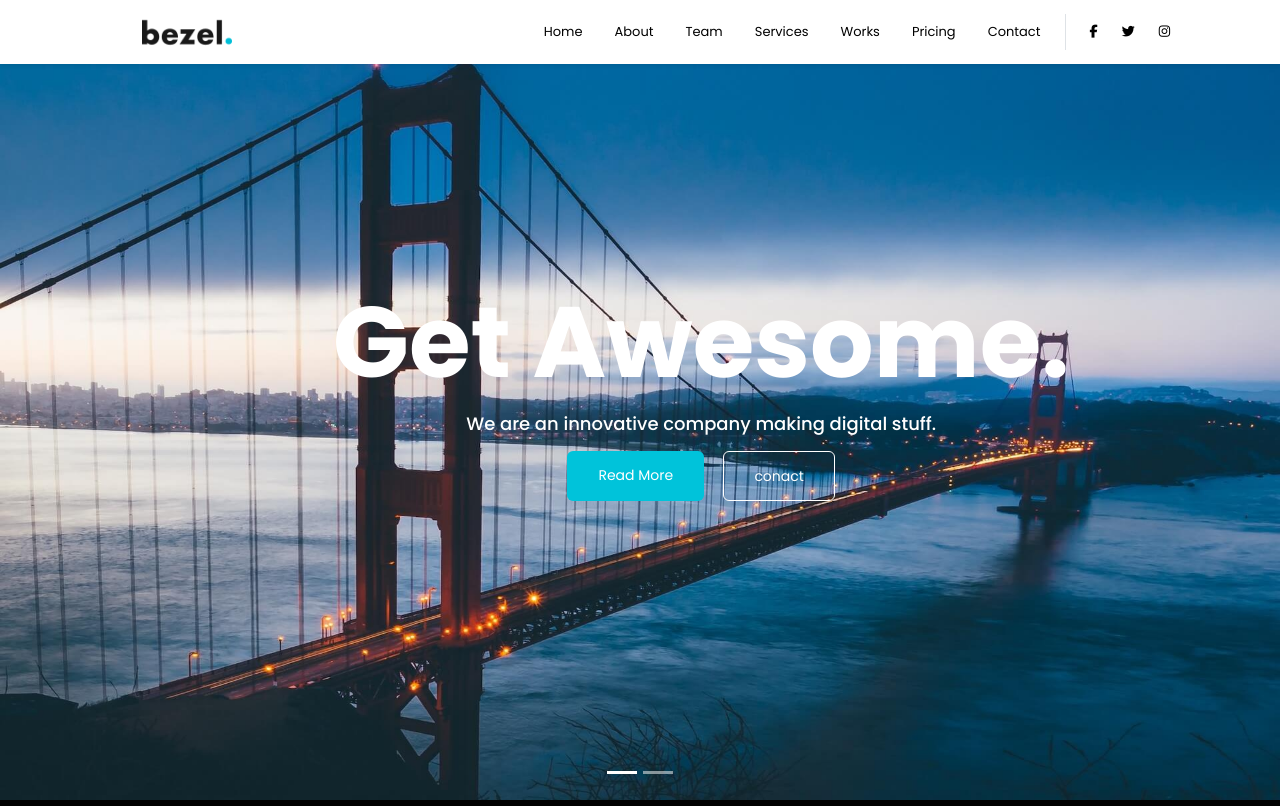
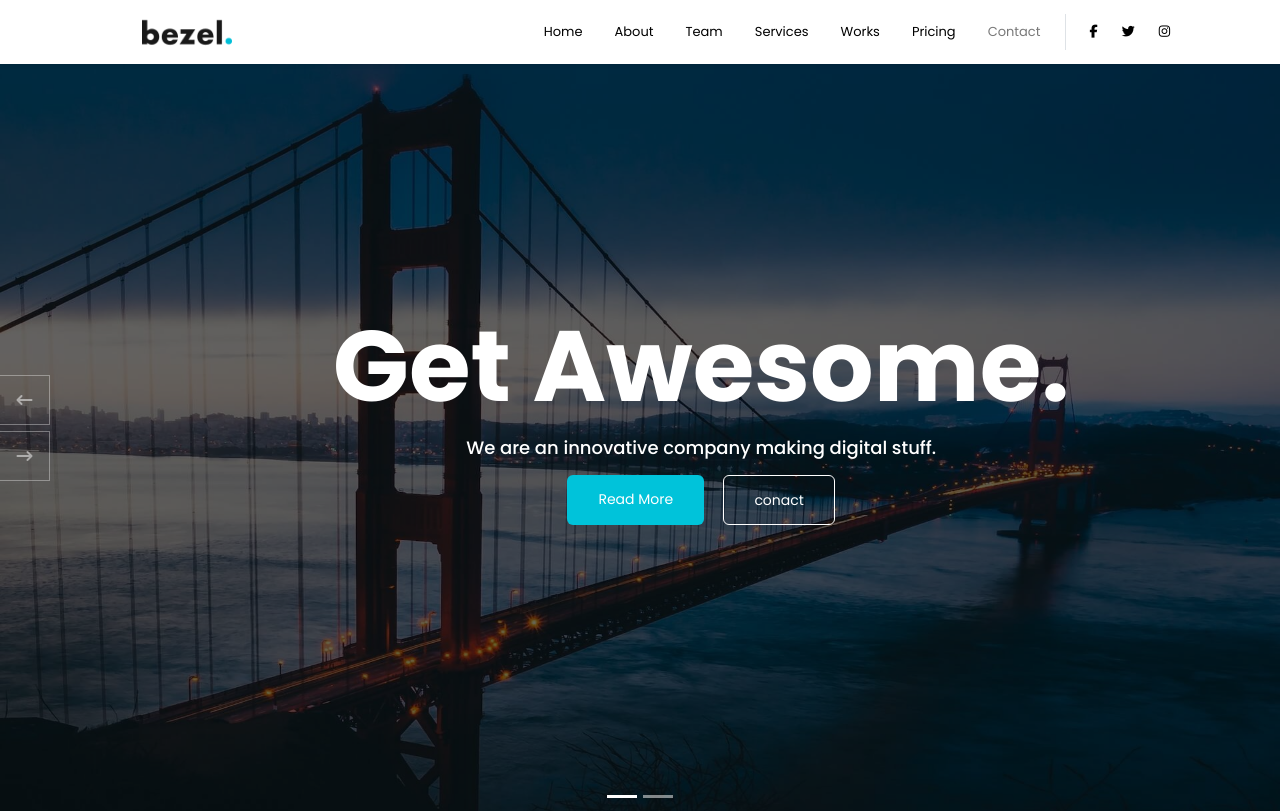
Before and after one commit to Abdelrahmankishk/Benzel-Template, a plain HTML site: page index.html in a window 1280 px wide. Shown: the top 811 px of the page. Drawn offline with nearby package versions, Linux system fonts and the light colour scheme.

Commit message:
refactor Header

```diff
--- a/index.html
+++ b/index.html
@@ -4,13 +4,13 @@
     <meta charset="UTF-8" />
     <meta name="viewport" content="width=device-width, initial-scale=1.0" />
 
+    <link
+    rel="stylesheet"
+    href="https://cdnjs.cloudflare.com/ajax/libs/font-awesome/6.5.1/css/all.min.css"
+  />
 
     <link rel="stylesheet" href="styles/bootstrap.min.css" />
     <link rel="stylesheet" href="styles/styles.css" />
-  <link
-  rel="stylesheet"
-  href="https://cdnjs.cloudflare.com/ajax/libs/font-awesome/6.5.1/css/all.min.css"
-/>
 <link rel="preconnect" href="https://fonts.googleapis.com">
 <link rel="preconnect" href="https://fonts.gstatic.com" crossorigin>
 <link href="https://fonts.googleapis.com/css2?family=Poppins:ital,wght@0,100;0,200;0,300;0,400;0,500;0,600;0,700;0,800;0,900;1,100;1,200;1,300;1,400;1,500;1,600;1,700;1,800;1,900&family=Source+Sans+3:ital,wght@0,200..900;1,200..900&display=swap" rel="stylesheet">
@@ -22,7 +22,7 @@
       <div class="container ">
         <nav class="navbar navbar-expand-lg bg-white">
           <div class="container-fluid ">
-            <a class="navbar-brand ps-5" href="#"
+            <a class="navbar-brand ps-5" href="#Home"
               ><img src="img/logo-dark.png" class="" alt=""
             /></a>
             <button
@@ -83,15 +83,17 @@
     </nav>
 
         <!-- header -->
-    <header id="Home">
-      <div id="carouselExampleIndicators" class="carousel slide position-relative">
+    <header id="Home" class="pt-4">
+      <div id="HeaderCarosel" class="carousel slide position-relative">
   <div class="carousel-indicators">
-    <button  type="button" data-bs-target="#carouselExampleIndicators" data-bs-slide-to="0" class="active" aria-current="true" aria-label="Slide 1"></button>
-    <button  type="button" data-bs-target="#carouselExampleIndicators" data-bs-slide-to="1" aria-label="Slide 2"></button>
+    <button  type="button" data-bs-target="#HeaderCarosel" data-bs-slide-to="0" class="active" aria-current="true" aria-label="Slide 1"></button>
+    <button  type="button" data-bs-target="#HeaderCarosel" data-bs-slide-to="1" aria-label="Slide 2"></button>
   </div>
   <div class="carousel-inner">
-    <div class="carousel-item active first-pic ">
+
+    <div class="carousel-item active first-pic position-relative ">
       <img src="img/bg-image-28.jpg" class=" w-100" alt="...">
+      <div class="overlay"></div>
       <div class="layout">
         <div class="text text-center position-absolute">
         <h1 >Get Awesome.</h1>
@@ -100,19 +102,20 @@
         <button class="btn left-btn ">Read More</button>
         <button class="btn right-btn">conact</button>
       </div>
+      </div>
 
-      </div>
       </div>
 
     </div>
     <div class="carousel-item second-pic">
       <img src="img/bg-image-29.jpg" class=" w-100" alt="...">
+      <div class="overlay"></div>
       <div class="layout">
         <div class="text text-center position-absolute">
         <h1>Create With Bezel.</h1>
       <h3 class="pb-2">We help ambigous companies create new value</h3>
       <div class="buttons">
-        <button class="btn left-btn">Hire Us</button>
+        <button class="btn left-btn ">Hire Us</button>
         <button class="btn right-btn">Services</button>
       </div>
       </div>
@@ -121,15 +124,15 @@
 
   </div>
 
-</div>
-    <div class="leftDiv">
-      <button class=" left position-absolute" type="button" data-bs-target="#carouselExampleIndicators" data-bs-slide="prev">
-    <div><i class="fa-solid fa-arrow-left"></i></div>
+
+
+  <button class="carousel-control-prev prevBtn " type="button" data-bs-target="#HeaderCarosel" data-bs-slide="prev">
+    <i class="fa-solid fa-arrow-left-long"></i>
+    <span class="visually-hidden">Previous</span>
   </button>
-    </div>
-  <div class="rightDiv">
-    <button class=" right position-absolute" type="button" data-bs-target="#carouselExampleIndicators" data-bs-slide="next">
-    <div><i class="fa-solid fa-arrow-right"></i></div>
+  <button class="carousel-control-next nextBtn " type="button" data-bs-target="#HeaderCarosel" data-bs-slide="next">
+    <i class="fa-solid fa-arrow-right-long"></i>
+    <span class="visually-hidden">Next</span>
   </button>
   </div>
     </header>
--- a/styles/styles.css
+++ b/styles/styles.css
@@ -19,7 +19,12 @@
 .NAVBAR img {
   width: 90px;
 }
-
+nav .navbar-nav .nav-link.active {
+  color: RGB(120, 120, 120);
+}
+nav .navbar-nav .nav-link:hover {
+  color: RGB(120, 120, 120);
+}
 /* header */
 header {
   height: 100vh;
@@ -54,6 +59,14 @@ header .left i {
 header .first-pic .text {
   top: 35%;
   left: 26%;
+}
+header .overlay {
+  position: absolute;
+  top: 0;
+  left: 0;
+  bottom: 0;
+  width: 100%;
+  background-color: rgba(0, 0, 0, 0.6);
 }
 header .second-pic .text {
   top: 35%;
@@ -146,7 +159,47 @@ header .second-pic .text h3 {
   border-color: #1f1f1f;
   color: #fff;
 }
-
+header .prevBtn {
+  width: 50px;
+  bottom: 0;
+  height: 50px;
+  top: 47%;
+  transform: translateY(-50%);
+  border: 1px solid rgba(255, 255, 255, 0.7);
+  border-left: 0;
+}
+header .nextBtn {
+  width: 50px;
+  bottom: 0;
+  height: 50px;
+  top: 54%;
+  left: 0;
+  transform: translateY(-50%);
+  border: 1px solid rgba(255, 255, 255, 0.7);
+  border-left: 0;
+}
+header .prevBtn::before,
+header .nextBtn::before {
+  content: "";
+  position: absolute;
+  left: 0;
+  top: 0;
+  height: 50px;
+  width: 0%;
+  background-color: #fff;
+  -webkit-transition: all 0.3s ease;
+  transition: all 0.3s ease;
+  z-index: -1;
+}
+header .prevBtn:hover i,
+header .nextBtn:hover i {
+  color: #000000;
+  transition: all 0.5s;
+}
+header .prevBtn:hover::before,
+header .nextBtn:hover::before {
+  width: 100%;
+}
 /* Creative Team */
 .creative {
   padding: 110px 0;
```
